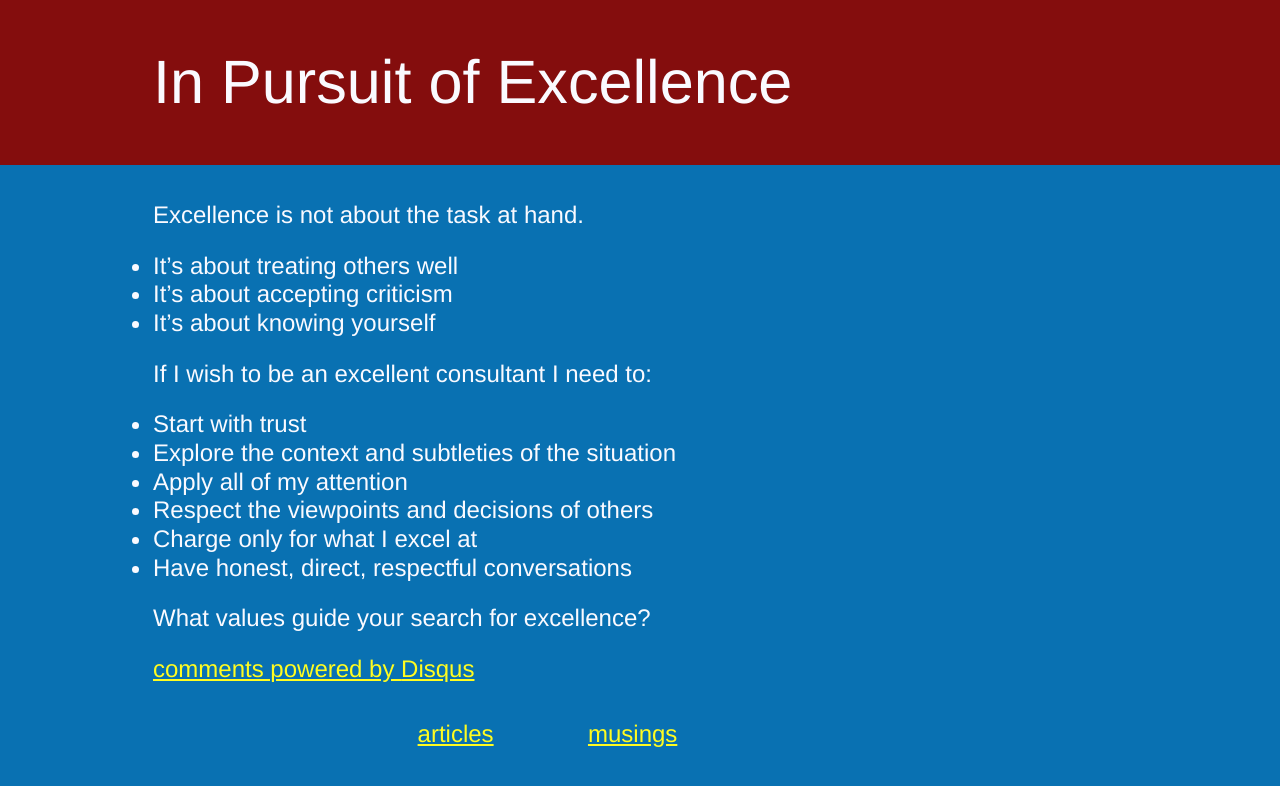
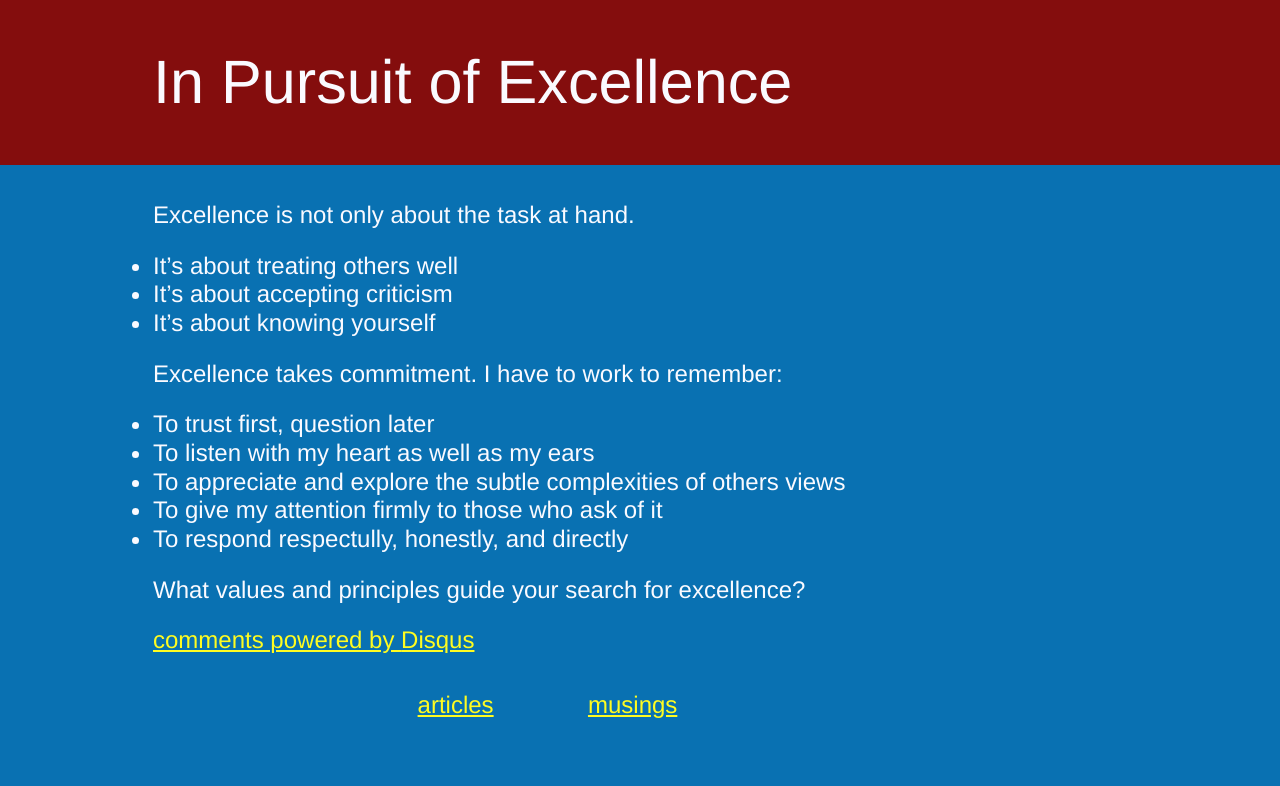
Before and after one commit to zspencer/www.zeespencer.com, a Jekyll site: the page built from musings/_posts/2012-12-02-in-pursuit-of-excellence.markdown, in a window 1280 px wide. Shown: the top 786 px of the page. Built offline with Jekyll 4.4.1, drawn with Linux system fonts in a browser that asks for light colours; comment, search, counter and statistics services are not loaded.

Commit message:
Rewrote principles section of Pursuit of Excellence

```diff
--- a/musings/_posts/2012-12-02-in-pursuit-of-excellence.markdown
+++ b/musings/_posts/2012-12-02-in-pursuit-of-excellence.markdown
@@ -4,19 +4,18 @@ title: In Pursuit of Excellence
 tags: [published]
 ---
 
-Excellence is not about the task at hand.
+Excellence is not only about the task at hand.
 
 * It's about treating others well
 * It's about accepting criticism
 * It's about knowing yourself
 
-If I wish to be an excellent consultant I need to:
+Excellence takes commitment. I have to work to remember:
 
-* Start with trust
-* Explore the context and subtleties of the situation
-* Apply all of my attention
-* Respect the viewpoints and decisions of others
-* Charge only for what I excel at
-* Have honest, direct, respectful conversations
+* To trust first, question later
+* To listen with my heart as well as my ears
+* To appreciate and explore the subtle complexities of others views
+* To give my attention firmly to those who ask of it
+* To respond respectully, honestly, and directly
 
-What values guide your search for excellence?
+What values and principles guide your search for excellence?
```
